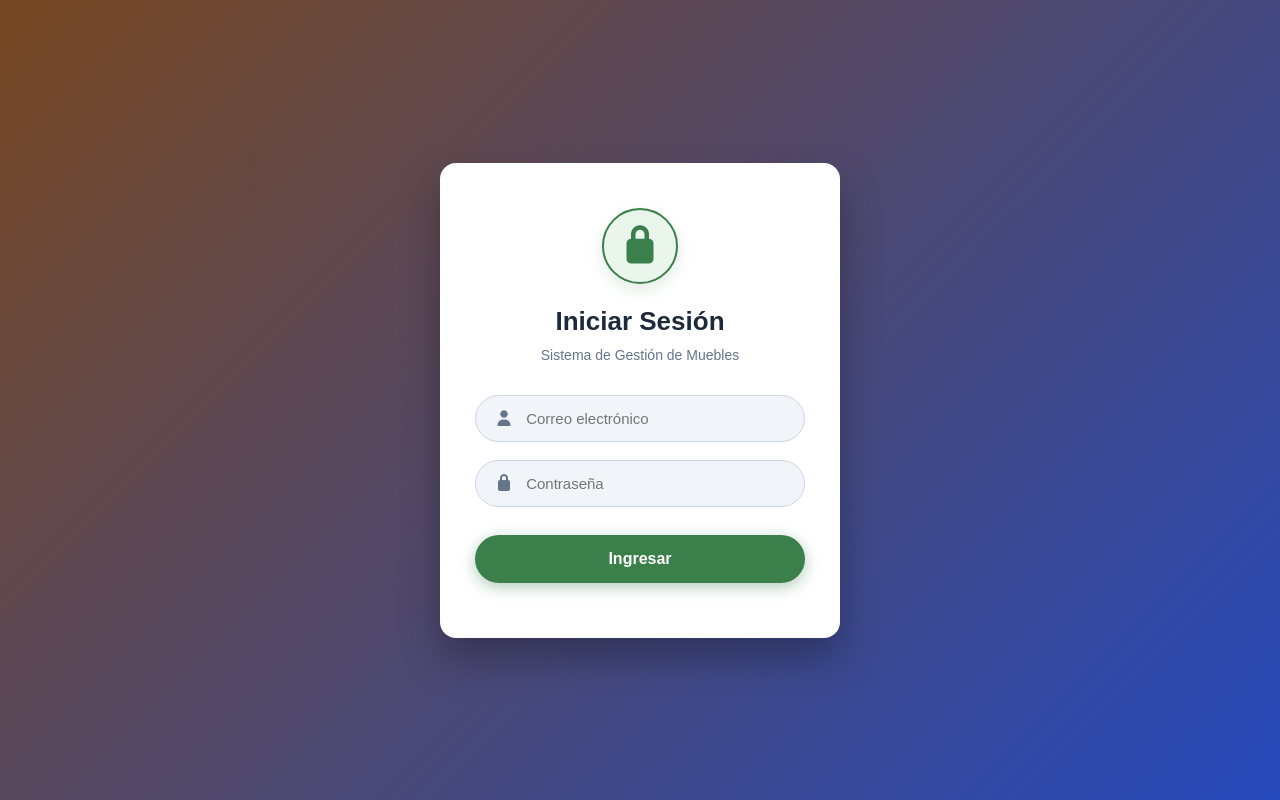
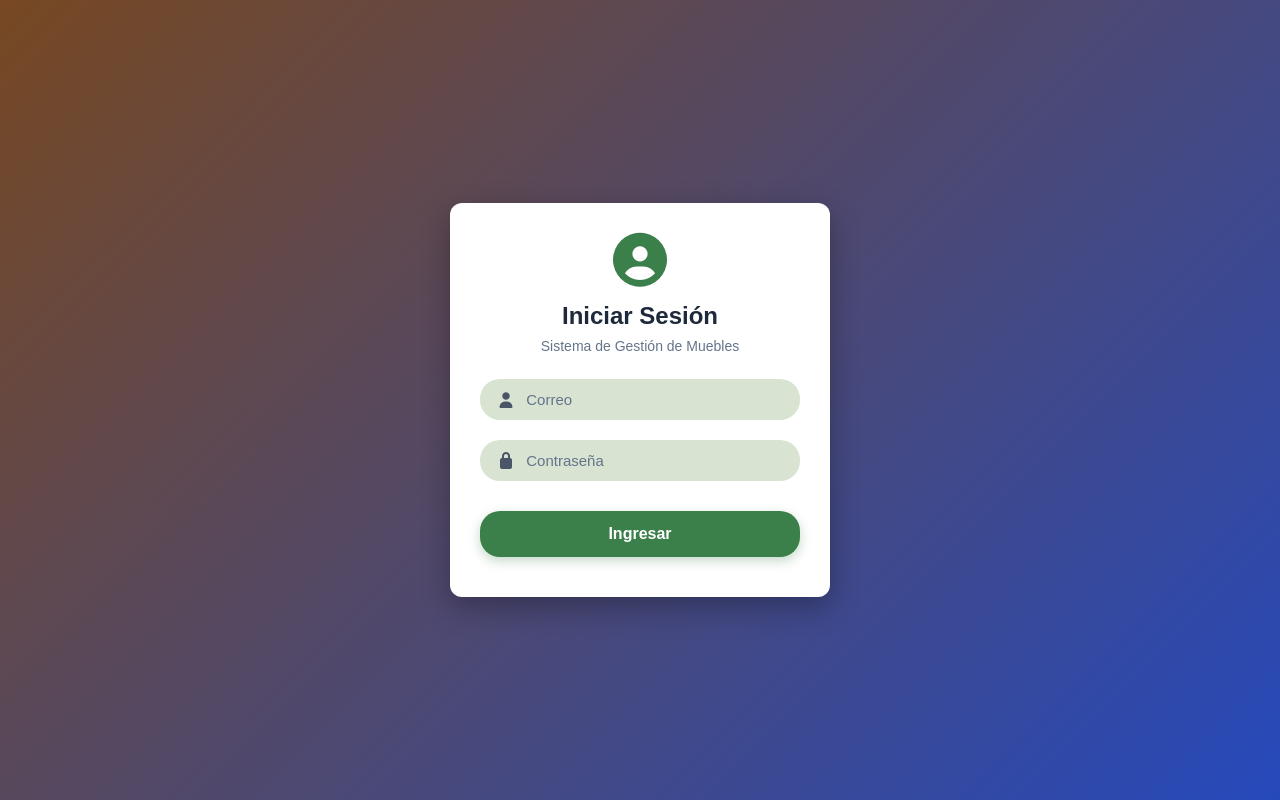
Before and after one commit to wilmerpvl/TESIS, a React (Vite) app in the folder frontend-react/: page /login in a window 1280 px wide. Built offline with nearby package versions, Linux system fonts and the light colour scheme.

Commit message:
Restaurar disenio original del login con icono user-circle, boton verde e incremento de espaciado

```diff
--- a/frontend-react/src/css/login.css
+++ b/frontend-react/src/css/login.css
@@ -1,40 +1,104 @@
 .overlay {
     width: 100%;
-    min-height: 100vh;
+    height: 100vh;
     display: flex;
     justify-content: center;
     align-items: center;
     background: linear-gradient(135deg, #774822, #2649bb);
-    padding: 20px;
 }
 
 .login-box {
-    width: 100%;
-    max-width: 400px;
+    width: 380px;
     background: #ffffff;
-    border-radius: 16px;
+    border-radius: 12px;
     overflow: hidden;
-    box-shadow: 0 20px 40px rgba(0, 0, 0, 0.3);
-    padding: 45px 35px;
-    box-sizing: border-box;
+    box-shadow: 0 10px 30px rgba(0, 0, 0, .3);
+}
+
+.top-icon-box {
+    padding-top: 30px;
+    padding-bottom: 5px;
     text-align: center;
 }
 
+.top-icon-box i {
+    font-size: 54px;
+    color: #3b7f4a;
+}
+
+.login-content {
+    padding: 0 30px 35px 30px;
+    text-align: center;
+}
+
+.login-content h2 {
+    margin-top: 10px;
+    margin-bottom: 8px;
+    font-size: 24px;
+    color: #1e293b;
+    font-weight: 700;
+}
+
+.login-content p.subtitle {
+    margin-top: 0;
+    margin-bottom: 25px;
+    font-size: 14px;
+    color: #64748b;
+}
+
+.input-group {
+    display: flex;
+    align-items: center;
+    background: #d8e3d2;
+    border-radius: 20px;
+    margin-bottom: 20px;
+    padding: 12px 18px;
+}
+
+.input-group i {
+    margin-right: 12px;
+    color: #4a5568;
+    font-size: 16px;
+    width: 18px;
+    text-align: center;
+}
+
+.input-group input {
+    border: none;
+    outline: none;
+    background: none;
+    width: 100%;
+    font-size: 15px;
+    color: #1e293b;
+}
+
+.input-group input::placeholder {
+    color: #64748b;
+}
+
 .login-btn {
-    width: 100% !important;
-    padding: 15px 24px !important;
-    background-color: #3b7f4a !important;
-    color: #ffffff !important;
-    border: none !important;
-    border-radius: 25px !important;
-    font-size: 16px !important;
-    font-weight: bold !important;
-    cursor: pointer !important;
-    box-shadow: 0 4px 15px rgba(59, 127, 74, 0.4) !important;
-    display: block !important;
+    width: 100%;
+    padding: 14px;
+    background-color: #3b7f4a;
+    color: #ffffff;
+    border: none;
+    border-radius: 20px;
+    font-size: 16px;
+    font-weight: bold;
+    cursor: pointer;
+    margin-top: 10px;
+    margin-bottom: 5px;
+    box-shadow: 0 4px 12px rgba(59, 127, 74, 0.3);
+    transition: background-color 0.2s ease;
 }
 
 .login-btn:hover {
-    background-color: #2f5d44 !important;
-    box-shadow: 0 6px 18px rgba(59, 127, 74, 0.5) !important;
+    background-color: #2f5d44;
 }
+
+#error {
+    color: #ef4444;
+    font-size: 13px;
+    font-weight: 600;
+    margin-top: 12px;
+}
--- a/frontend-react/src/pages/login.jsx
+++ b/frontend-react/src/pages/login.jsx
@@ -4,7 +4,6 @@ import { useAuth } from "../context/AuthContext";
 import api from "../services/api";
 
 import "../css/style.css";
-import "../css/usuarios.css";
 import "../css/login.css";
 
 function Login() {
@@ -39,152 +38,51 @@ function Login() {
     };
 
     return (
-        <div
-            className="overlay"
-            style={{
-                width: "100%",
-                minHeight: "100vh",
-                display: "flex",
-                justifyContent: "center",
-                alignItems: "center",
-                background: "linear-gradient(135deg, #774822, #2649bb)",
-                padding: "20px",
-                boxSizing: "border-box"
-            }}
-        >
-            <div
-                className="login-box"
-                style={{
-                    width: "100%",
-                    maxWidth: "400px",
-                    backgroundColor: "#ffffff",
-                    borderRadius: "16px",
-                    boxShadow: "0 20px 40px rgba(0, 0, 0, 0.3)",
-                    padding: "45px 35px",
-                    boxSizing: "border-box",
-                    textAlign: "center"
-                }}
-            >
-                {/* Ícono Circular de Inicio de Sesión / Candado */}
-                <div
-                    style={{
-                        width: "76px",
-                        height: "76px",
-                        borderRadius: "50%",
-                        backgroundColor: "#eaf5ec",
-                        border: "2px solid #3b7f4a",
-                        display: "flex",
-                        alignItems: "center",
-                        justifyContent: "center",
-                        margin: "0 auto 22px auto",
-                        boxShadow: "0 6px 16px rgba(59, 127, 74, 0.15)"
-                    }}
-                >
-                    <i className="fa fa-lock" style={{ fontSize: "36px", color: "#3b7f4a" }}></i>
+        <div className="overlay">
+            <div className="login-box">
+                {/* Ícono de inicio de sesión en lugar de la imagen de cocina */}
+                <div className="top-icon-box">
+                    <i className="fa fa-user-circle"></i>
                 </div>
 
-                <h2 style={{ fontSize: "26px", color: "#1e293b", fontWeight: "700", marginBottom: "10px", margin: "0 0 10px 0" }}>
-                    Iniciar Sesión
-                </h2>
-
-                <p style={{ fontSize: "14px", color: "#64748b", marginBottom: "32px", marginTop: 0, fontWeight: "500" }}>
+                <div className="login-content">
+                    <h2>Iniciar Sesión</h2>
+                    <p className="subtitle">
                         Sistema de Gestión de Muebles
                     </p>
 
-                {/* Campo Correo */}
-                <div
-                    className="input-group"
-                    style={{
-                        display: "flex",
-                        alignItems: "center",
-                        backgroundColor: "#f1f5f9",
-                        border: "1px solid #cbd5e1",
-                        borderRadius: "25px",
-                        marginBottom: "18px",
-                        padding: "14px 20px",
-                        boxSizing: "border-box"
-                    }}
-                >
-                    <i className="fa fa-user" style={{ color: "#64748b", fontSize: "16px", marginRight: "14px", width: "18px", textAlign: "center" }}></i>
+                    <div className="input-group">
+                        <i className="fa fa-user"></i>
                         <input
                             type="email"
-                        placeholder="Correo electrónico"
+                            placeholder="Correo"
                             value={email}
                             onChange={(e) => setEmail(e.target.value)}
                             onKeyDown={(e) => e.key === "Enter" && login()}
-                        style={{
-                            border: "none",
-                            outline: "none",
-                            background: "transparent",
-                            width: "100%",
-                            fontSize: "15px",
-                            color: "#1e293b"
-                        }}
                         />
                     </div>
 
-                {/* Campo Contraseña */}
-                <div
-                    className="input-group"
-                    style={{
-                        display: "flex",
-                        alignItems: "center",
-                        backgroundColor: "#f1f5f9",
-                        border: "1px solid #cbd5e1",
-                        borderRadius: "25px",
-                        marginBottom: "28px",
-                        padding: "14px 20px",
-                        boxSizing: "border-box"
-                    }}
-                >
-                    <i className="fa fa-lock" style={{ color: "#64748b", fontSize: "16px", marginRight: "14px", width: "18px", textAlign: "center" }}></i>
+                    <div className="input-group">
+                        <i className="fa fa-lock"></i>
                         <input
                             type="password"
                             placeholder="Contraseña"
                             value={password}
                             onChange={(e) => setPassword(e.target.value)}
                             onKeyDown={(e) => e.key === "Enter" && login()}
-                        style={{
-                            border: "none",
-                            outline: "none",
-                            background: "transparent",
-                            width: "100%",
-                            fontSize: "15px",
-                            color: "#1e293b"
-                        }}
                         />
                     </div>
 
-                {/* Botón Ingresar Verde (#3b7f4a) */}
-                <button
-                    type="button"
-                    className="btn-green login-btn"
-                    onClick={login}
-                    style={{
-                        width: "100%",
-                        padding: "15px 24px",
-                        backgroundColor: "#3b7f4a",
-                        color: "#ffffff",
-                        border: "none",
-                        borderRadius: "25px",
-                        fontSize: "16px",
-                        fontWeight: "bold",
-                        cursor: "pointer",
-                        boxShadow: "0 4px 15px rgba(59, 127, 74, 0.4)",
-                        marginTop: "5px",
-                        marginBottom: "10px",
-                        display: "block",
-                        textAlign: "center"
-                    }}
-                >
+                    <button className="login-btn" onClick={login}>
                         Ingresar
                     </button>
 
                     {error && (
-                    <p style={{ color: "#ef4444", fontSize: "13px", fontWeight: "600", marginTop: "16px" }}>
+                        <p id="error">
                             {error}
                         </p>
                     )}
+                </div>
             </div>
         </div>
     );
```
Lines whose indentation alone changed are shown as unchanged.
